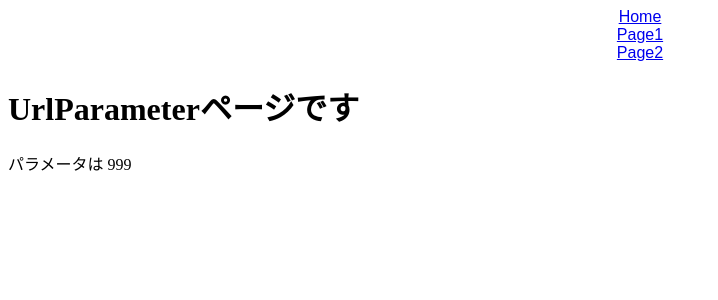
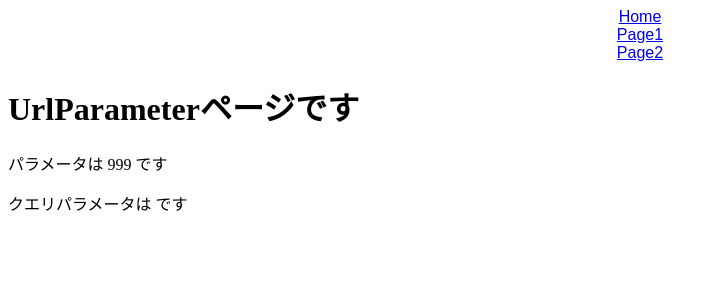
Before and after one commit to san510/Udemy-Stepup-Section5, a React (Create React App) app: page /page2/999 in a window 1280 px wide. Shown: the top 300 px of the page, without its empty margins (0-718 px from the left). Built offline with nearby package versions, Linux system fonts and the light colour scheme.

Commit message:
25.クエリパラメータを扱う

```diff
--- a/src/Page2.jsx
+++ b/src/Page2.jsx
@@ -5,6 +5,8 @@
     <div>
       <h1>Page2ページです</h1>
       <Link to="/page2/999">URL Parameter</Link>
+      <br />
+      <Link to="/page2/999?name=hogehoge">Query Parameter</Link>
     </div>
   );
 };
--- a/src/UrlParameter.jsx
+++ b/src/UrlParameter.jsx
@@ -1,12 +1,16 @@
-import { useParams } from "react-router-dom";
+import { useParams, useLocation } from "react-router-dom";
 
 export const UrlParameter = () => {
   const { id } = useParams();
+  const { search } = useLocation();
+  const query = new URLSearchParams(search);
+  console.log(query);
 
   return (
     <div>
       <h1>UrlParameterページです</h1>
-      <p>パラメータは {id}</p>
+      <p>パラメータは {id} です</p>
+      <p>クエリパラメータは {query.get("name")} です</p>
     </div>
   );
 };
```
